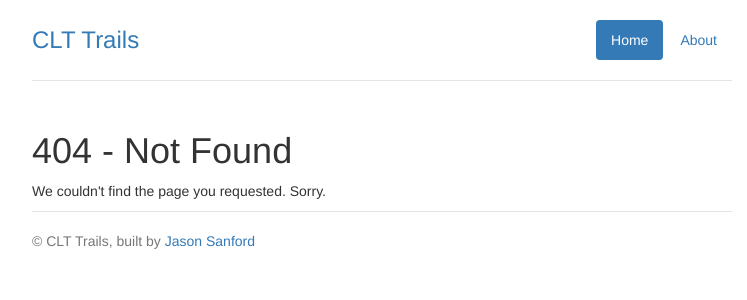
After one commit to JasonSanford/mtb-trail-status-node, a Node server app: template views/404.jade in a window 1280 px wide. The commit adds this page. Shown: the top 300 px of the page, without its empty margins (258-1005 px from the left). Run offline with Node 20, Linux system fonts and the light colour scheme; the template is opened without the code that fills it, so the values that code supplies are empty; some libraries are stand-ins or nearby versions.

Commit message:
Add trail page.

```diff
--- a/app.js
+++ b/app.js
@@ -15,8 +15,31 @@ app.use(bodyParser.urlencoded({ extended: true }));
 app.use(session({ cookie: { maxAge: 60000 }, secret: 'whatever'}));
 app.use(flash());
 
+function render404 (req, res) {
+  res.status(404);
+  res.render('404');
+}
+
 app.post('/twilio', function (req, res) {
   console.log(JSON.stringify(req.body));
+});
+
+app.get('/trails/:id', function (req, res) {
+  var trailId = parseInt(req.params.id, 10);
+
+  if (isNaN(trailId)) {
+    render404(req, res);
+    return;
+  }
+
+  models.Trail.find(trailId)
+    .then(function (trail) {
+      if (trail) {
+        res.render('trail', {trail: trail});
+      } else {
+        render404(req, res);
+      }
+    });
 });
 
 app.get('/', function (req, res) {
--- a/assets/css/app.css
+++ b/assets/css/app.css
@@ -78,6 +78,10 @@ table.statuses tr.trail h3 {
   display: inline;
 }
 
+table.statuses tr.trail h3 a {
+  color: #333;
+}
+
 table.statuses tr.trail i.open {
   color: #060;
 }
--- /dev/null
+++ b/views/404.jade
@@ -0,0 +1,6 @@
+extends base
+
+block content
+  .container
+    h1 404 - Not Found
+    p We couldn't find the page you requested. Sorry.
--- a/views/base.jade
+++ b/views/base.jade
@@ -6,7 +6,7 @@ html(lang='en')
     meta(name='viewport' content='width=device-width, initial-scale=1')
     title Charlotte Mountain Bike Trail Statuses
     link(rel='stylesheet', type='text/css', href='//maxcdn.bootstrapcdn.com/bootstrap/3.3.4/css/bootstrap.min.css')
-    link(rel='stylesheet', type='text/css', href='css/app.css')
+    link(rel='stylesheet', type='text/css', href='/css/app.css')
   body
     script(src='//ajax.googleapis.com/ajax/libs/jquery/1.11.2/jquery.min.js')
     script(src='//maxcdn.bootstrapcdn.com/bootstrap/3.3.4/js/bootstrap.min.js')
@@ -29,4 +29,4 @@ html(lang='en')
         p
           |&copy; CLT Trails, built by
           a(href='https://github.com/JasonSanford/') Jason Sanford
-    script(src='js/main.js')
+    script(src='/js/main.js')
--- /dev/null
+++ b/views/trail.jade
@@ -0,0 +1,5 @@
+extends base
+
+block content
+  .container
+    h1 #{trail.name}
```
Also changed, not shown: views/index.jade (+5 -4 lines).
